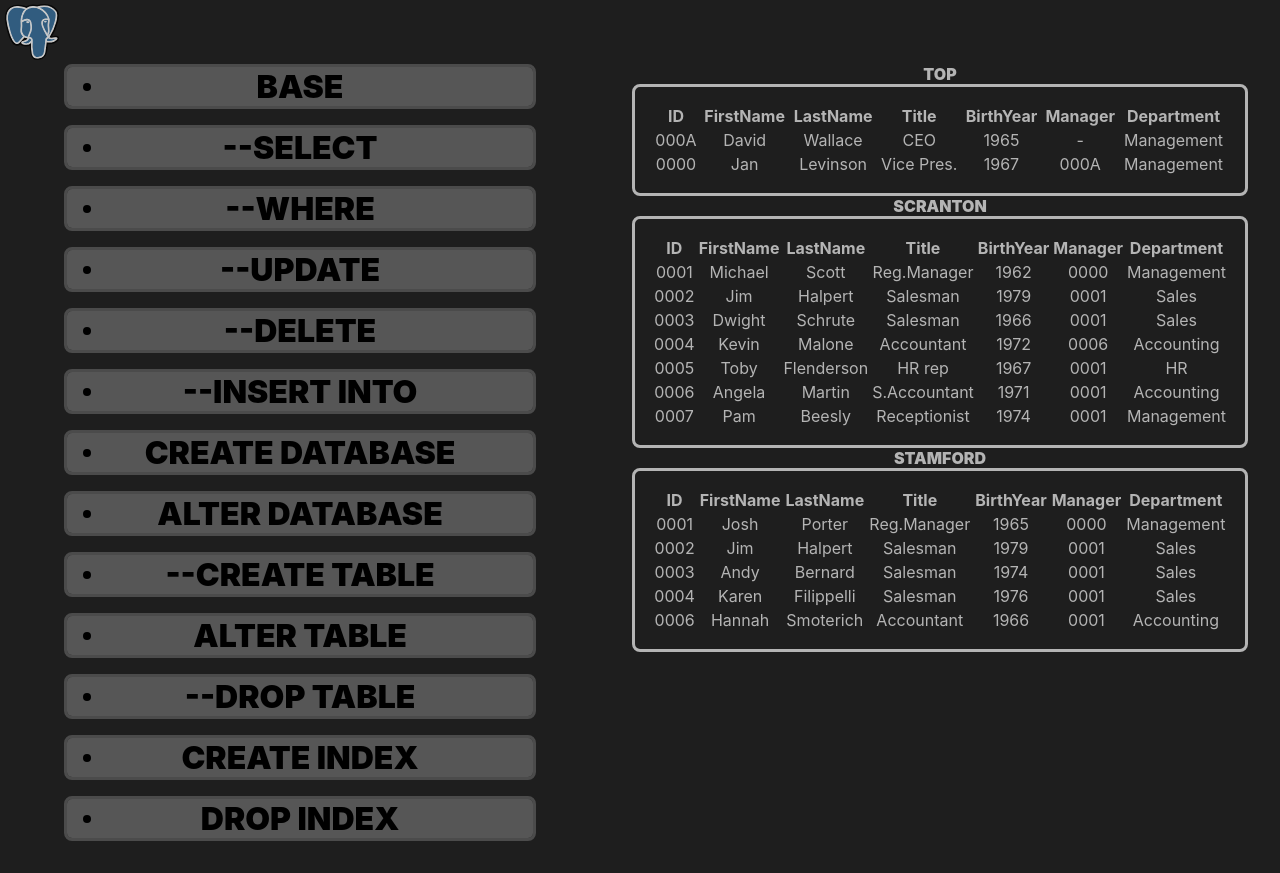
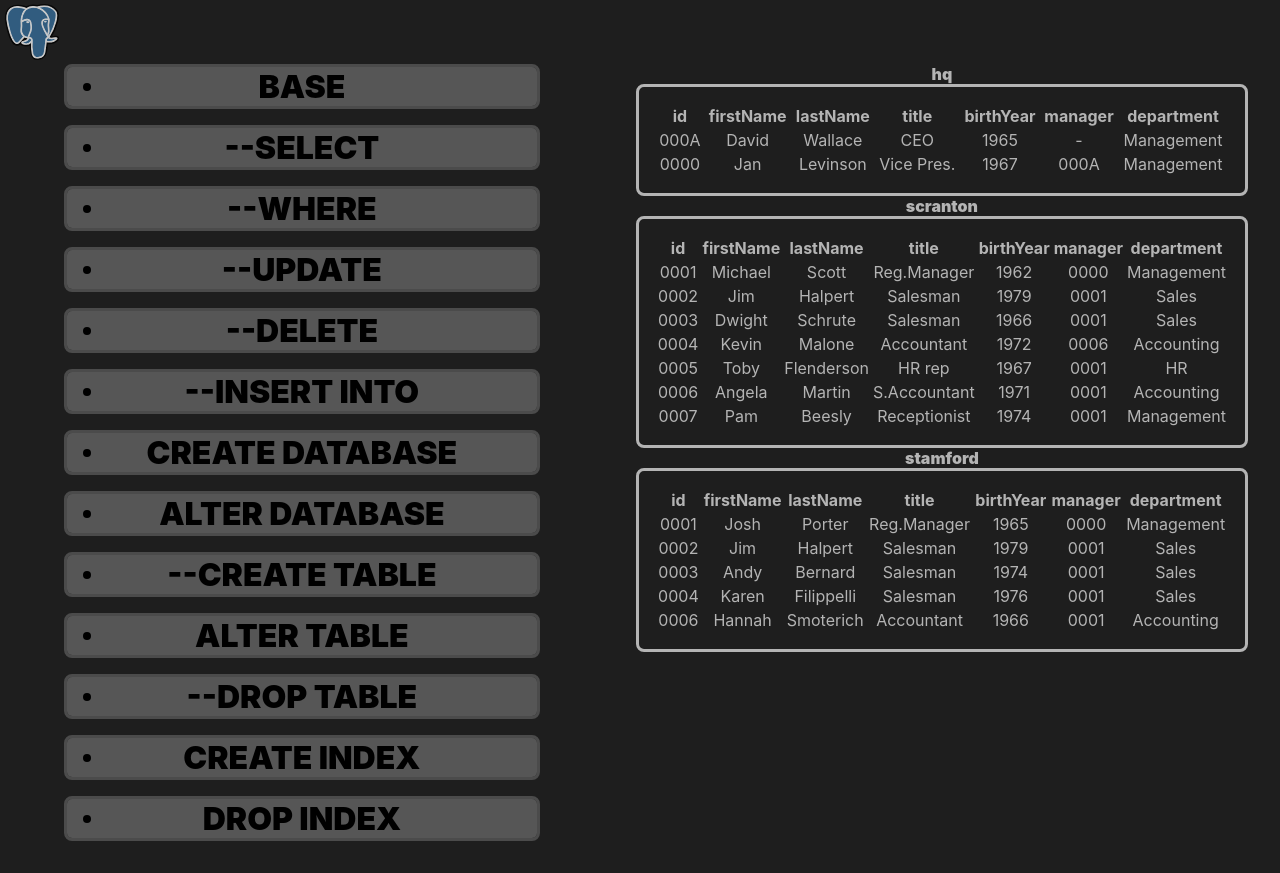
Before and after one commit to Kuovinen/rstudy, a React (Create React App) app: page / in a window 1280 px wide. Built offline with nearby package versions, Linux system fonts and the light colour scheme.

Commit message:
minor value changes

```diff
--- a/src/components/PostgressExampleTable.tsx
+++ b/src/components/PostgressExampleTable.tsx
@@ -2,16 +2,16 @@ import "./PostgressExampleTable.css";
 function PostgressExampleTable() {
   return (
     <div id="sqlTables">
-      <span id="table0">TOP</span>
+      <span id="table0">hq</span>
       <table className="tableSQL">
         <tr>
-          <th>ID</th>
-          <th>FirstName</th>
-          <th>LastName</th>
-          <th>Title</th>
-          <th>BirthYear</th>
-          <th>Manager</th>
-          <th>Department</th>
+          <th>id</th>
+          <th>firstName</th>
+          <th>lastName</th>
+          <th>title</th>
+          <th>birthYear</th>
+          <th>manager</th>
+          <th>department</th>
         </tr>
         <tr>
           <td>000A</td>
@@ -32,16 +32,16 @@ function PostgressExampleTable() {
           <td>Management</td>
         </tr>
       </table>
-      <span id="table1">SCRANTON</span>
+      <span id="table1">scranton</span>
       <table className="tableSQL">
         <tr>
-          <th>ID</th>
-          <th>FirstName</th>
-          <th>LastName</th>
-          <th>Title</th>
-          <th>BirthYear</th>
-          <th>Manager</th>
-          <th>Department</th>
+          <th>id</th>
+          <th>firstName</th>
+          <th>lastName</th>
+          <th>title</th>
+          <th>birthYear</th>
+          <th>manager</th>
+          <th>department</th>
         </tr>
         <tr>
           <td>0001</td>
@@ -107,16 +107,16 @@ function PostgressExampleTable() {
           <td>Management</td>
         </tr>
       </table>
-      <span id="table2">STAMFORD</span>
+      <span id="table2">stamford</span>
       <table className="tableSQL">
         <tr>
-          <th>ID</th>
-          <th>FirstName</th>
-          <th>LastName</th>
-          <th>Title</th>
-          <th>BirthYear</th>
-          <th>Manager</th>
-          <th>Department</th>
+          <th>id</th>
+          <th>firstName</th>
+          <th>lastName</th>
+          <th>title</th>
+          <th>birthYear</th>
+          <th>manager</th>
+          <th>department</th>
         </tr>
         <tr>
           <td>0001</td>
```
